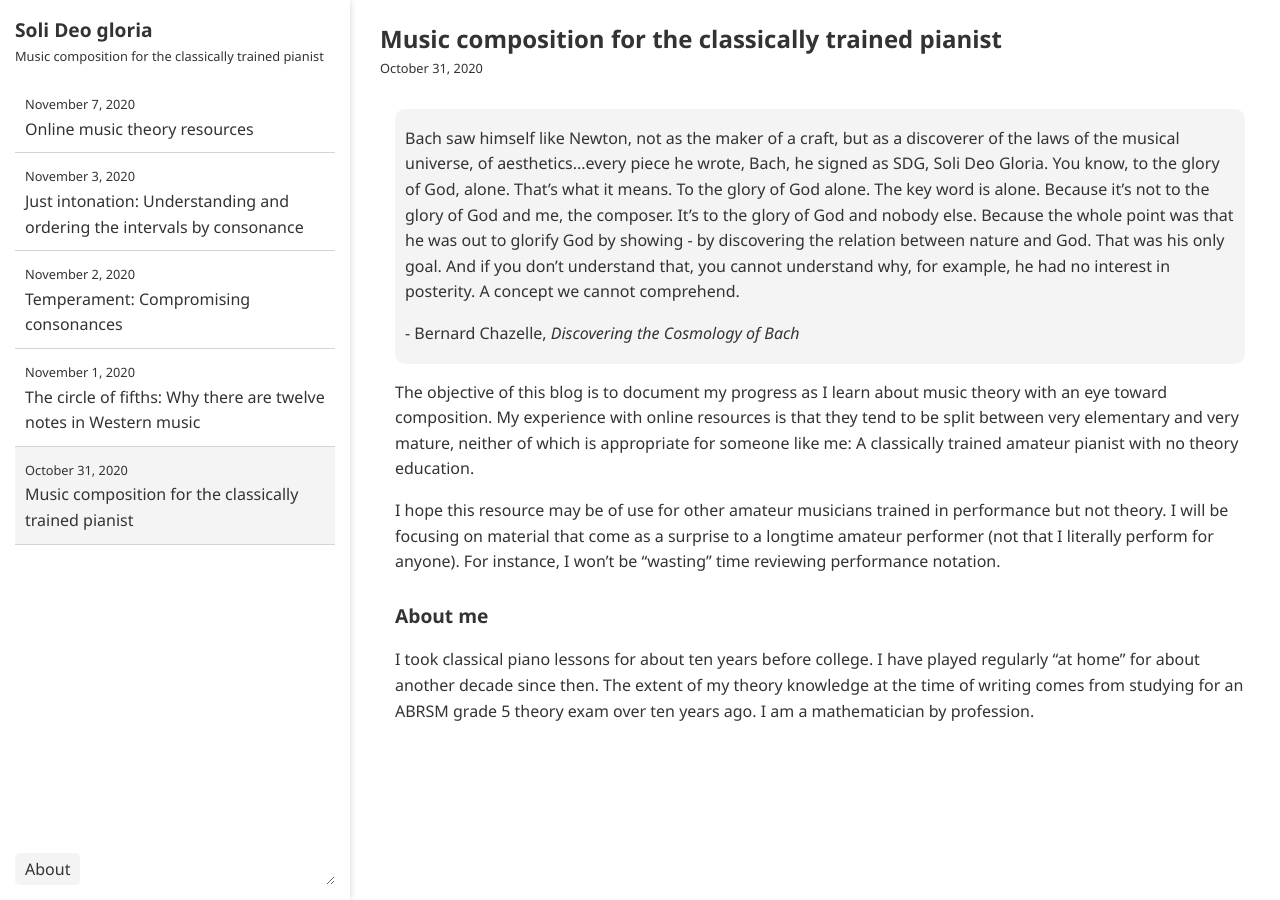
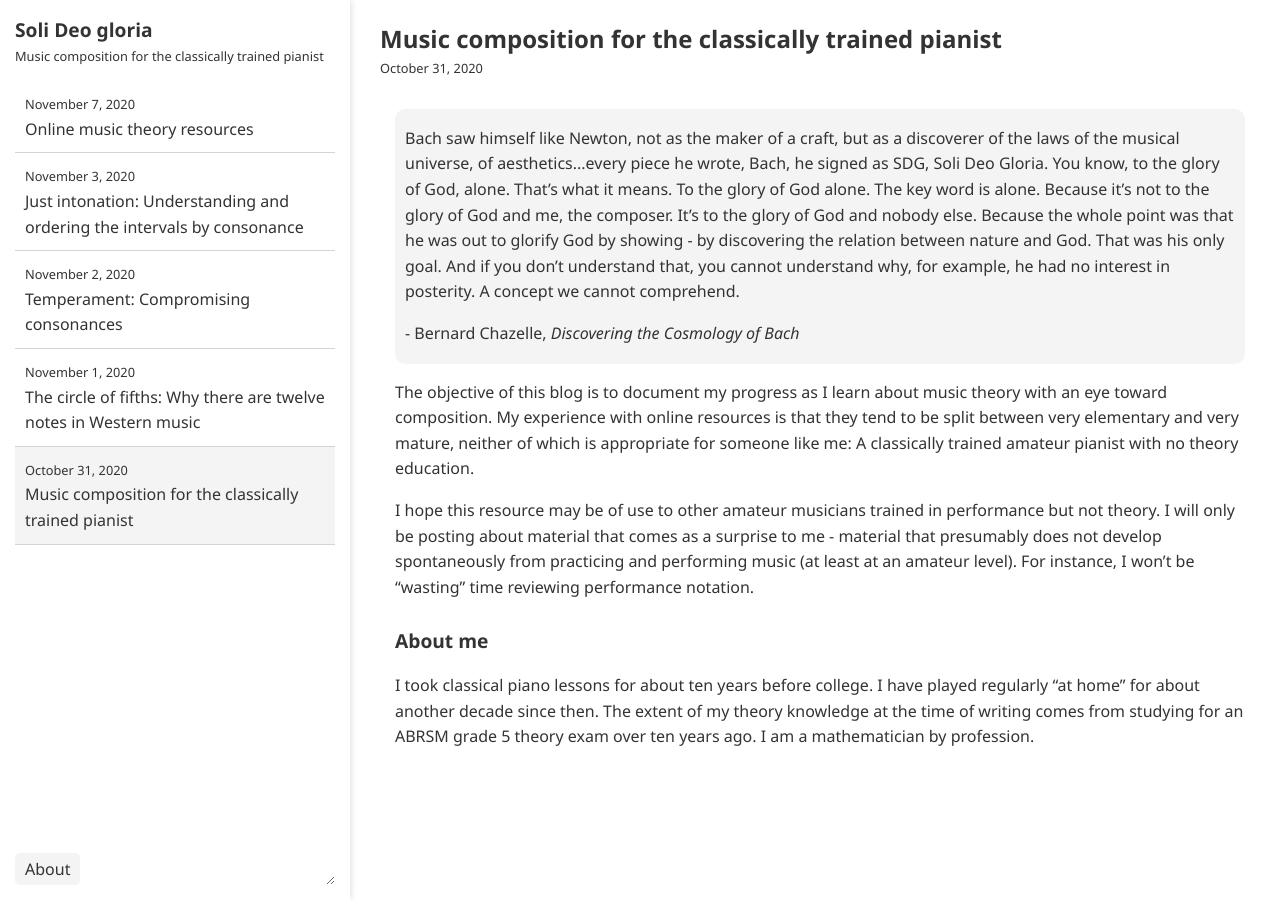
Before and after one commit to ansyblenetwork/sdg, a Jekyll site: the page built from _posts/2020-10-31-music-composition-for-the-classically-trained.md, in a window 1280 px wide. Built offline with Jekyll 4.4.1, drawn with Linux system fonts in a browser that asks for light colours.

Commit message:
Update 2020-10-31-music-composition-for-the-classically-trained.md

```diff
--- a/_posts/2020-10-31-music-composition-for-the-classically-trained.md
+++ b/_posts/2020-10-31-music-composition-for-the-classically-trained.md
@@ -10,7 +10,7 @@
 
 The objective of this blog is to document my progress as I learn about music theory with an eye toward composition. My experience with online resources is that they tend to be split between very elementary and very mature, neither of which is appropriate for someone like me: A classically trained amateur pianist with no theory education.
 
-I hope this resource may be of use for other amateur musicians trained in performance but not theory. I will be focusing on material that come as a surprise to a longtime amateur performer (not that I literally perform for anyone). For instance, I won't be "wasting" time reviewing performance notation.
+I hope this resource may be of use to other amateur musicians trained in performance but not theory. I will only be posting about material that comes as a surprise to me - material that presumably does not develop spontaneously from practicing and performing music (at least at an amateur level). For instance, I won't be "wasting" time reviewing performance notation.
 
 <h3>About me</h3>
 
```
